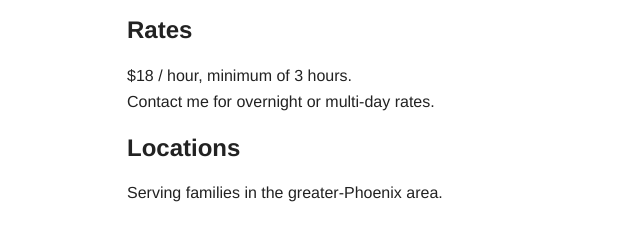
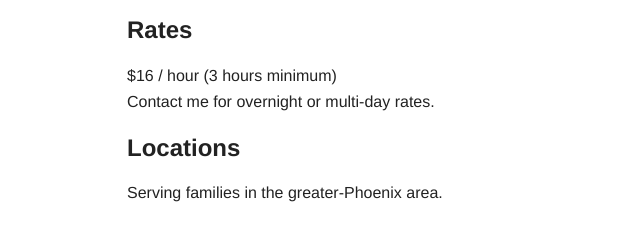
Before and after one commit to bobwithanx/lighthousedoula.com, a plain HTML site: page contact.html in a window 1280 px wide. Shown: the part 273-506 px from the top of the page, 0-640 px from the left. Drawn offline with nearby package versions, Linux system fonts and the light colour scheme.

Commit message:
Update contact.html

```diff
--- a/contact.html
+++ b/contact.html
@@ -47,7 +47,7 @@
 </p>
                     <section>
                         <h2>Rates</h2>
-                        <p>$18 / hour, minimum of 3 hours.<br>
+                        <p>$16 / hour (3 hours minimum)<br>
                         Contact me for overnight or multi-day rates.</p>
                     </section>
                     <section>
```
